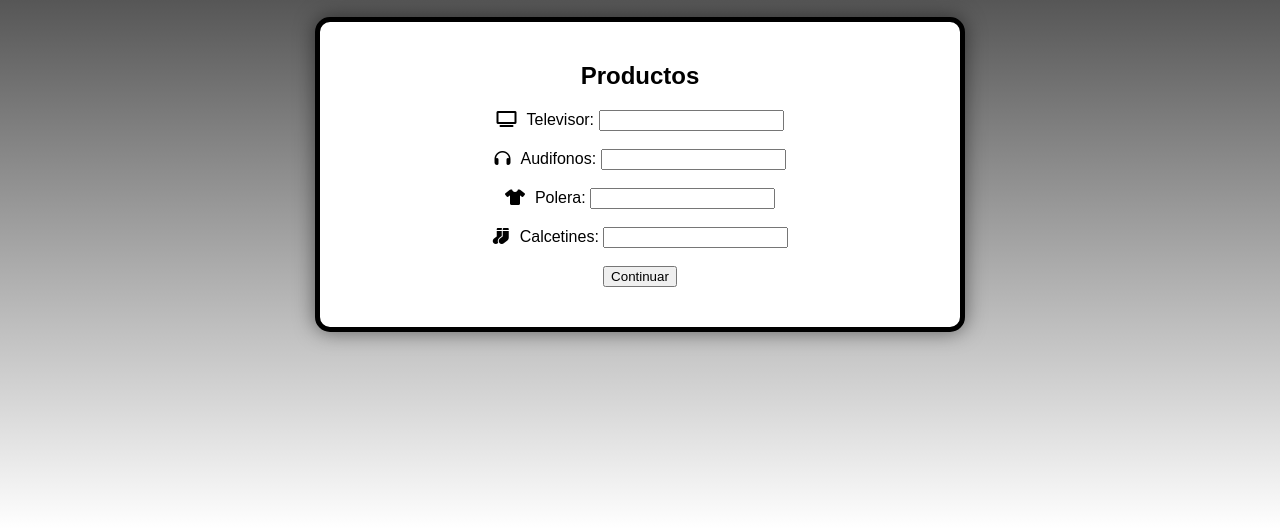
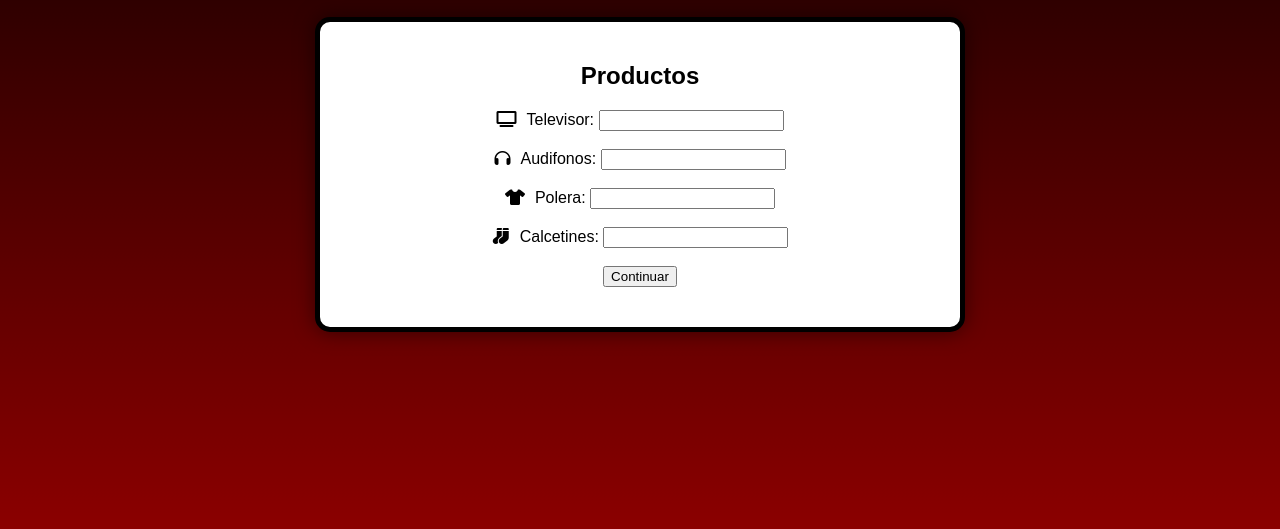
Before and after one commit to rodmontblack/carrodecompraIA, a plain HTML site: page index.html in a window 1280 px wide. Shown: the part 271-800 px from the top of the page. Drawn offline with Linux system fonts and the light colour scheme.

Commit message:
Update index.html

```diff
--- a/index.html
+++ b/index.html
@@ -10,7 +10,7 @@
             margin: 0;
             padding: 0;
             font-family: Arial, sans-serif;
-            background: linear-gradient(black, white);
+            background: linear-gradient(black, #8B0000);
             display: flex;
             flex-direction: column;
             align-items: center;
```
